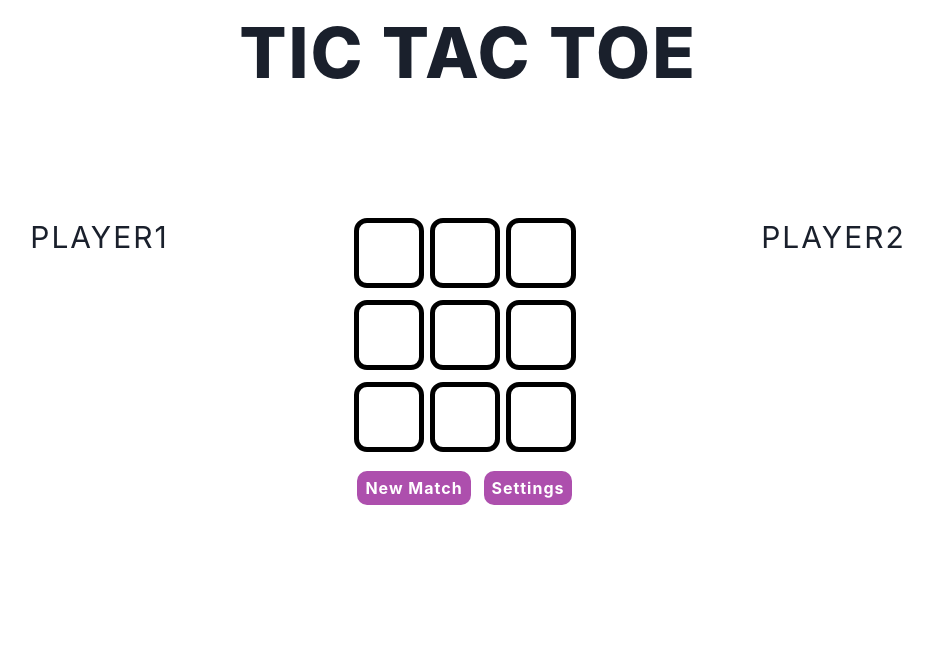
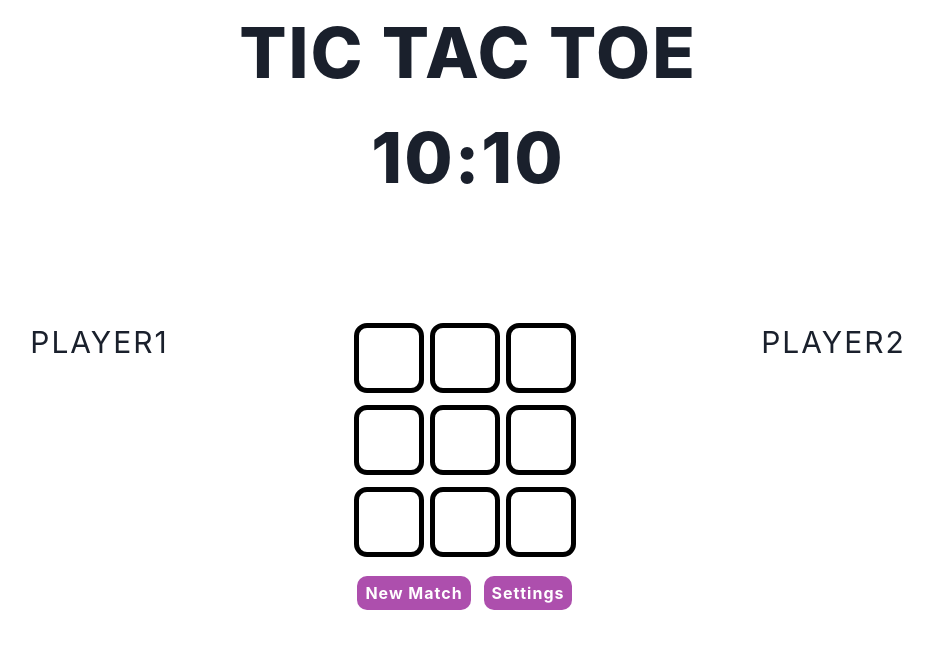
Before and after one commit to AFFAN-AHMAD/Tic-Tac-Toe, a React (Create React App) app: page / in a window 1280 px wide. Shown: the top 648 px of the page, without its empty margins (172-1105 px from the left). Built offline with nearby package versions, Linux system fonts and the light colour scheme.

Commit message:
adding:timer

```diff
--- a/src/components/Board.jsx
+++ b/src/components/Board.jsx
@@ -2,7 +2,8 @@ import { useDisclosure } from "@chakra-ui/react";
 import React ,{useRef,useEffect, useState} from "react";
 import Block from "./Block";
 import BasicUsage from "./modal/Modal";
-
+import Timer from "./timer/Timer";
+import TimerTwo from "../timer2/TimerTwo";
 function Board({
   marks,
   player,
@@ -19,15 +20,17 @@ function Board({
   playersName,
   setPlayersName
 }) {
- console.log("limit",limit)
- console.log("playersName",playersName)
+
   var refOfDraw = useRef(null);
-  const [player1Name,setplayer1Name] = useState("player1")
-  const [player2Name,setplayer2Name] = useState("player2");
-// const {onOpen,isOpen} =useDisclosure()
+// Modal
 const [onOpen,setOpen] = useState(false)
 const [isOpen,setIsOpen] = useState(false)
 
+// Timer
+const [start,setStart] = useState(false);
+const [reset,setReset] =useState(false);
+const [stop,setStop] = useState(false)
+const [pause,setPause] =useState(false)
   useEffect(() => {
     let combinations = [
       [0, 1, 2],
@@ -44,8 +47,11 @@ const [isOpen,setIsOpen] = useState(false)
       if (marks[key[0]] == 1 && marks[key[1]] == 1 && marks[key[2]] == 1) {
         setGameOver(true);
         refOfDraw.current && clearTimeout(refOfDraw.current);
+        setStop((state)=>state==true?false:true)
+
         setTimeout(() => {
           return alert(`${playersName[0]} won the match`);
+
         }, 0);
       } else if (
         marks[key[0]] == 2 &&
@@ -53,16 +59,23 @@ const [isOpen,setIsOpen] = useState(false)
         marks[key[2]] == 2
       ) {
         setGameOver(true);
+        setStop((state)=>state==true?false:true)
+
         refOfDraw.current && clearTimeout(refOfDraw.current);
         setTimeout(() => {
           return alert(`${playersName[1]} won the match`);
         }, 0);
       }
     }
-  }, marks);
+
+  }, [marks]);
+
   const changeMarks = (i) => {
+
     if (gameOver) {
       return alert("game over start a new match");
+    }else{
+      setReset((state)=>state==true?false:true)
     }
     if (gameDraw) {
       return alert("please start a new game");
@@ -96,12 +109,13 @@ const [isOpen,setIsOpen] = useState(false)
     <>
     <div className="gameName">
         <h1>TIC TAC TOE</h1>
+        <Timer limit={limit} start={start} reset={reset} stop={stop}/>
     </div>
      <div className="board">
+      <div className="player">
+        <h1>{playersName[0]}</h1>
 
-      <div className="player">
 
-        <h1>{playersName[0]}</h1>
       </div>
       <div>
         <div>
@@ -164,6 +178,7 @@ const [isOpen,setIsOpen] = useState(false)
             setGameDraw(false);
             setCount(0);
             setPlayer(1);
+            setStart((state)=>state==true?false:true)
           }}
         >
          New Match
--- /dev/null
+++ b/src/components/timer/Timer.jsx
@@ -0,0 +1,78 @@
+import React , { useEffect, useRef, useState } from "react";
+import styles from "./Timer.module.css"
+import { Button } from "@chakra-ui/react";
+const Timer = ({start,limit,reset,stop,pause,player}) => {
+    let [counter,setCounter]  = useState(10);
+    let [secCounter,setSecCounter] = useState(limit);
+    let [isRunning,setRunning] =useState(false);
+
+   useEffect(()=>{
+        handlePause()
+
+    },[pause])
+    useEffect(()=>{
+        setSecCounter(limit)
+
+    },[reset,limit])
+     useEffect(()=>{
+            handleStart()
+            setSecCounter(limit);
+    },[start])
+    useEffect(()=>{
+        handleReset()
+
+    },[reset])
+    useEffect(()=>{
+             handleStop()
+
+    //    console.log("stop")
+    },[stop])
+
+    const ref= useRef(null)
+    const ref1 = useRef(null)
+    const handleStart = ()=>{
+         if(isRunning){
+            return
+        }
+        ref.current = setInterval(()=>{
+            setCounter((oldState)=>oldState-1)
+        },100)
+        ref1.current =setInterval(()=>{
+            setCounter(10)
+            setSecCounter((oldState)=>oldState-1)
+        },1000)
+        setInterval(()=>{
+            setCounter(10)
+            setSecCounter(limit)
+        },limit*1000)
+        setRunning(true)
+    }
+    const handleStop=()=>{
+        clearInterval(ref.current)
+        clearInterval(ref1.current)
+        setRunning(false)
+    }
+
+    const handleReset = ()=>{
+        // handleStop()
+        setCounter(10)
+        setSecCounter(limit)
+        // handleStart()
+    }
+      const handlePause = ()=>{
+        setCounter("00")
+        setSecCounter("00")
+        handleStop()
+    }
+
+
+
+  return (
+    <div>
+        <h1>{secCounter}:{counter}</h1>
+
+    </div>
+  )
+}
+
+export default Timer
--- /dev/null
+++ b/src/components/timer/Timer.module.css
@@ -0,0 +1,5 @@
+.button{
+    /* background-color: #ad4fad; */
+    font-size: larger;
+    color:white
+}
--- a/src/redux/reducer.js
+++ b/src/redux/reducer.js
@@ -5,7 +5,7 @@ const init = {
   gameDraw: false,
   count: 0,
   playersName: ["player1", "player2"],
-  limit: 0,
+  limit: 10,
 };
 
 export const reducer = (state = init, action) => {
--- /dev/null
+++ b/src/timer2/TimerTwo.jsx
@@ -0,0 +1,78 @@
+import React , { useEffect, useRef, useState } from "react";
+// import styles from "./TimerTwo.module.css"
+import { Button } from "@chakra-ui/react";
+const TimerTwo = ({start,limit,reset,stop,pause,gameOver}) => {
+    let [counter,setCounter]  = useState(0);
+    let [secCounter,setSecCounter] = useState(limit);
+    let [isRunning,setRunning] =useState(false);
+    useEffect(()=>{
+        handleOver()
+    },[gameOver])
+   useEffect(()=>{
+        handlePause()
+    },[pause])
+    useEffect(()=>{
+        setSecCounter(limit)
+    },[reset,limit])
+     useEffect(()=>{
+            handleStart()
+    },[start])
+    useEffect(()=>{
+        handleReset()
+    },[reset])
+    useEffect(()=>{
+             handleStop()
+       console.log("stop")
+    },[stop])
+
+    const ref= useRef(null)
+    const ref1 = useRef(null)
+    const handleStart = ()=>{
+         if(isRunning){
+            return
+        }
+        ref.current = setInterval(()=>{
+            setCounter((oldState)=>oldState-1)
+        },100)
+        ref1.current =setInterval(()=>{
+            setCounter(10)
+            setSecCounter((oldState)=>oldState-1)
+        },1000)
+        setInterval(()=>{
+            setCounter(10)
+            setSecCounter(limit)
+        },limit*1000)
+        setRunning(true)
+    }
+    const handleStop=()=>{
+        clearInterval(ref.current)
+        clearInterval(ref1.current)
+        setRunning(false)
+    }
+
+    const handleReset = ()=>{
+        // handleStop()
+        setCounter(10)
+        setSecCounter(limit)
+        // handleStart()
+    }
+       const handlePause = ()=>{
+        setCounter("00")
+        setSecCounter("00")
+        handleStop()
+    }
+    const handleOver = ()=>{
+        setCounter("00")
+        setSecCounter("00")
+        clearInterval(ref.current)
+        clearInterval(ref1.current)
+        setRunning(false)
+    }
+  return (
+    <div>
+        {secCounter}:{counter}
+    </div>
+  )
+}
+
+export default TimerTwo
```
